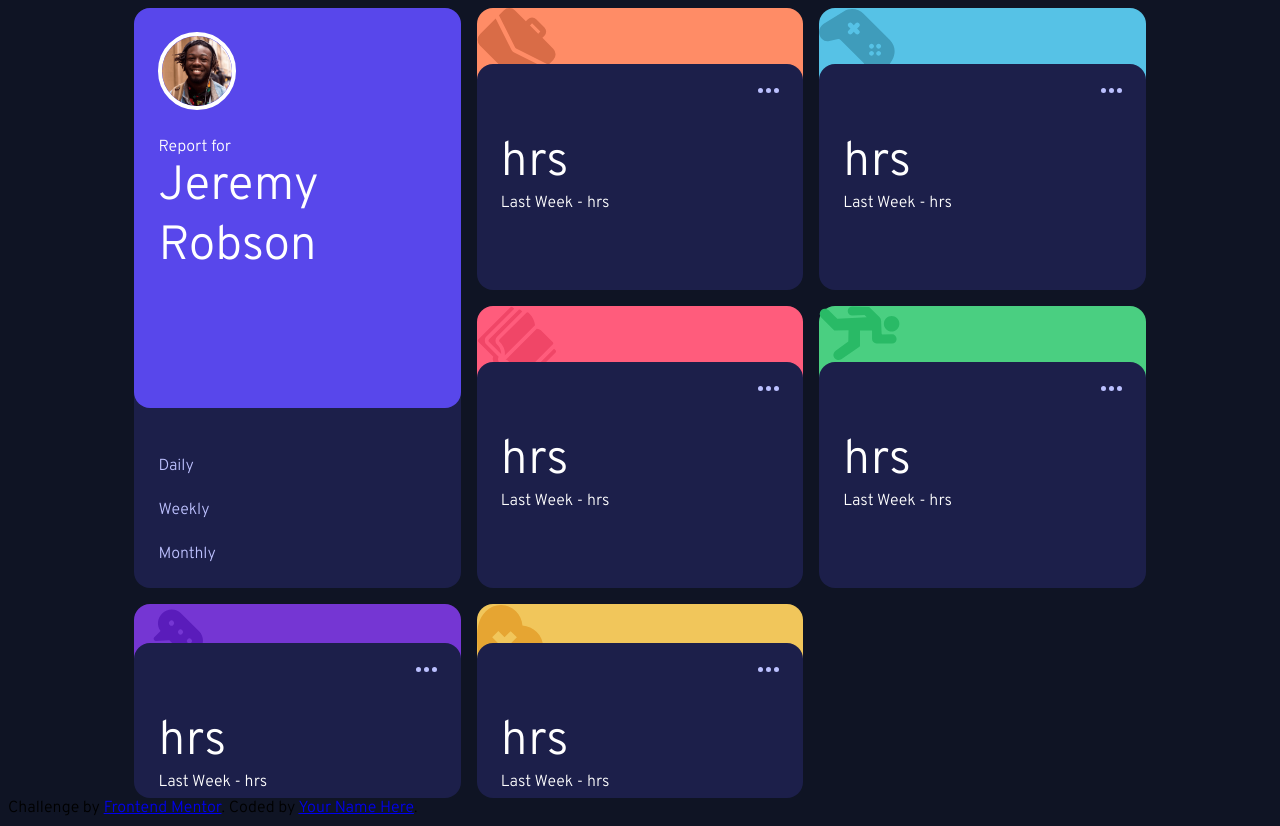
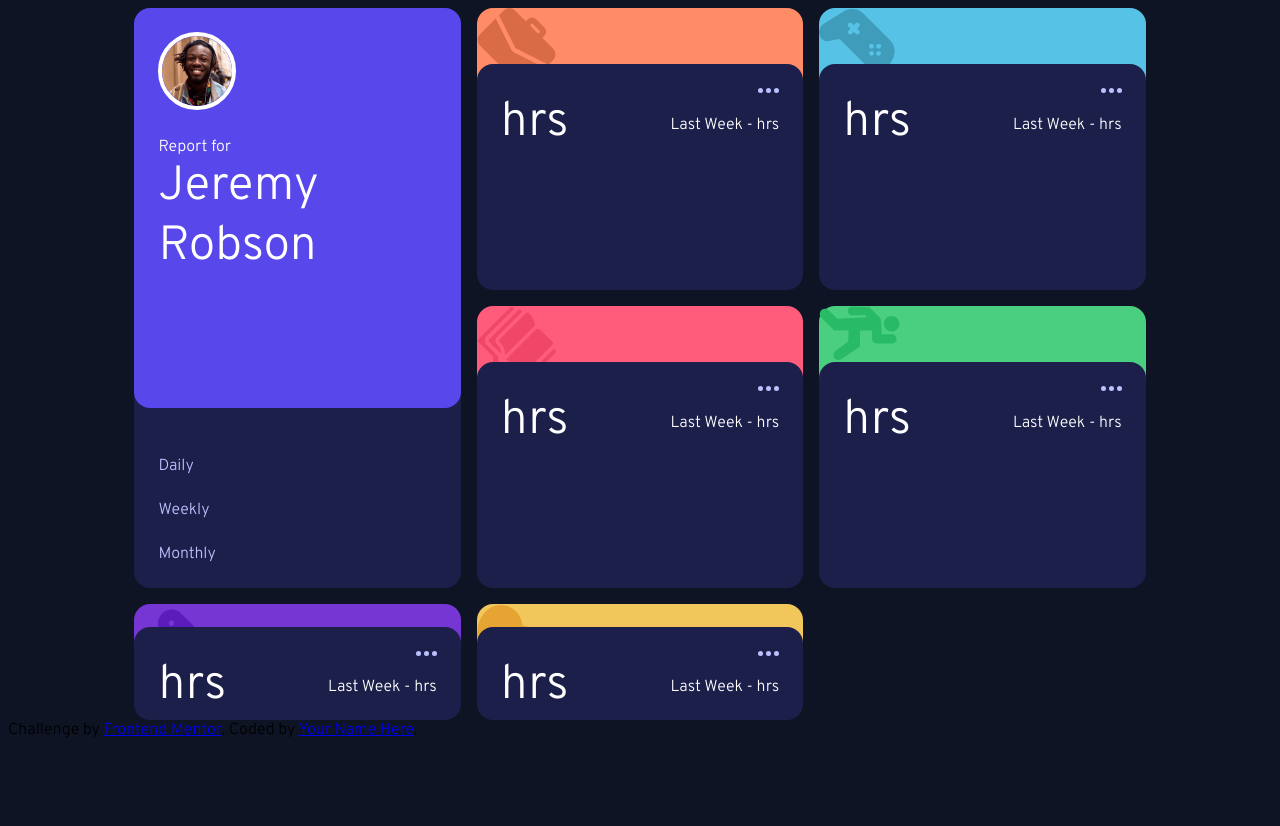
Before and after one commit to roc2246/timeTracker_frontEndMentor, a website: page index.html in a window 1280 px wide. After the commit the page ends 800 px from the top, so only its background shows below. Drawn offline with Linux system fonts and the light colour scheme.

Commit message:
Added flexbox to .time and .previous-metric

```diff
--- a/sass/base/_typography.scss
+++ b/sass/base/_typography.scss
@@ -48,10 +48,13 @@ h1 {
       }
     }
   }
-  .time{
-    margin-bottom: 0;
-  }
-  .previous-metric{
-    margin-top: 0;
+  .data-wrapper{
+    display: flex;
+    flex-direction: row;
+    justify-content: space-between;
+    flex-wrap: wrap;
+    .time{
+      margin: 0;
+    }
   }
 }
```
Also changed, not shown: css/style.css.
